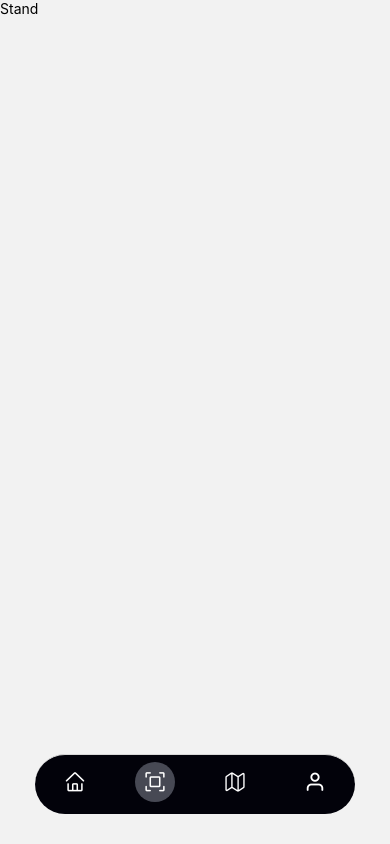
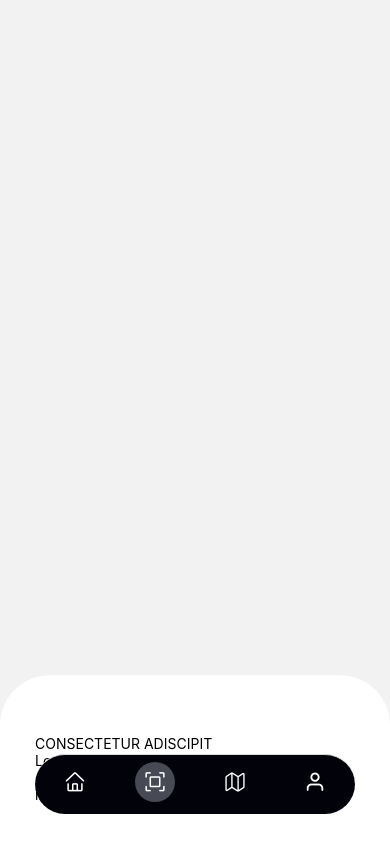
Before and after one commit to HaugaardThomas/Messe-App-Working, a React Native app in the folder client/: screen /StandScreen in a window 390 px wide. Built offline with nearby package versions, Linux system fonts and the light colour scheme; no server answers.

Commit message:
BottomSheet er lavet

```diff
--- /dev/null
+++ b/client/components/bottomSheet.js
@@ -0,0 +1,93 @@
+import { useState } from "react";
+import {
+  View,
+  Animated,
+  StyleSheet,
+  PanResponder,
+  TouchableOpacity,
+  Dimensions,
+} from "react-native";
+
+const BottomSheet = ({ isVisible, onClose, children }) => {
+
+
+  const windowHeight = Dimensions.get("window").height;
+
+  const sheetHeight = windowHeight * 1;
+  const minSheetHeight = windowHeight * 0.7;
+
+  const [sheetPosition] = useState(new Animated.Value(minSheetHeight));
+
+  const panResponder = PanResponder.create({
+    onStartShouldSetPanResponder: () => true,
+    onPanResponderMove: (_, gestureState) => {
+        const newSheetPosition = gestureState.moveY - minSheetHeight;
+
+        if (newSheetPosition >= 0 && newSheetPosition <= sheetHeight - minSheetHeight) {
+          sheetPosition.setValue(newSheetPosition);
+        }
+      },
+    onPanResponderRelease: (_, gestureState) => {
+      if (gestureState.dy > 100) {
+        Animated.timing(sheetPosition, {
+        //   toValue: 450, // Adjust this value based on your needs // On release if gestureState.dy is greater than 160 (dragged down below 160 pixel) it will go back up to 450
+        toValue: sheetHeight - minSheetHeight,
+        duration: 300,
+          useNativeDriver: false,
+        }).start(onClose);
+      } else {
+        Animated.timing(sheetPosition, {
+          toValue: 0,
+          duration: 300,
+          useNativeDriver: false,
+        }).start();
+      }
+    },
+  });
+
+  return (
+    <Animated.View
+      style={[
+        styles.container,
+        {
+          transform: [
+            {
+              translateY: sheetPosition.interpolate({
+                inputRange: [0, sheetHeight - minSheetHeight],
+                outputRange: [0, sheetHeight - minSheetHeight],
+                extrapolate: "clamp",
+              }),
+            },
+          ],
+        },
+      ]}
+    >
+      {/* <TouchableOpacity onPress={onClose} style={styles.overlay} /> */}
+      <View {...panResponder.panHandlers} style={styles.sheet}>
+        {children}
+      </View>
+    </Animated.View>
+  );
+};
+
+const styles = StyleSheet.create({
+  container: {
+    ...StyleSheet.absoluteFillObject,
+    justifyContent: "flex-end",
+    backgroundColor: "transparent",
+  },
+  overlay: {
+    ...StyleSheet.absoluteFillObject,
+    // backgroundColor: 'rgba(0, 0, 0, 0.5)',
+  },
+  sheet: {
+    height: "50%",
+    backgroundColor: "white",
+    borderTopLeftRadius: 50,
+    borderTopRightRadius: 50,
+    paddingHorizontal: 20,
+    paddingTop: 10,
+  },
+});
+
+export default BottomSheet;
--- a/client/screens/BookStandScreen.js
+++ b/client/screens/BookStandScreen.js
@@ -7,7 +7,8 @@ import {
     TouchableOpacity,
     Modal,
     Dimensions,
-    StatusBar
+    StatusBar,
+    Button
   } from "react-native";
   import React, { useState, useEffect } from "react";
 
--- a/client/screens/StandScreen.js
+++ b/client/screens/StandScreen.js
@@ -1,5 +1,9 @@
-import { View, Text, StyleSheet, Image, SafeAreaView } from "react-native";
+import { View, Text, StyleSheet, Image, SafeAreaView, Button } from "react-native";
 import { StatusBar } from "expo-status-bar";
+
+import {useState} from 'react';
+
+import BottomSheet from "../components/bottomSheet";
 
 
 
@@ -7,12 +11,26 @@ const StandScreen = () => {
 
     return (
         <>
-        <StatusBar style="dark" />
-        <SafeAreaView style={styles.container}>
-        <View>
-            <Text>Stand</Text>
+     <StatusBar style="dark" />
+        <SafeAreaView style={styles.safeAreaViewContainer}>
+        <View style={styles.mainContainer}>
+
         </View>
         </SafeAreaView>
+
+        <BottomSheet>
+        <View style={styles.bottomSheetMainContainer}>
+          <View style={styles.bottomSheetTitleContainer}>
+            <Text style={styles.bottomSheetTextTitle}>CONSECTETUR ADISCIPIT</Text>
+          </View>
+          <View style={styles.bottomSheetBreadTextContainer}>
+            <Text style={styles.bottomSheetBreadText}>
+              Lorem ipsum dolor sit amet, consectetur adipiscing elit, sed do
+              euismod tempor incididunt?
+            </Text>
+          </View>
+        </View>
+      </BottomSheet>
 </>
     );
 }
@@ -22,5 +40,10 @@ export default StandScreen;
 
 const styles = StyleSheet.create({
 
+    // BOTTOM SHEET
+    bottomSheetMainContainer: {
+        padding: 15,
+        paddingTop: 50,
+    },
 
 });
```
Also changed, not shown: 1 other file (tests, documents, lock files or other folders).
